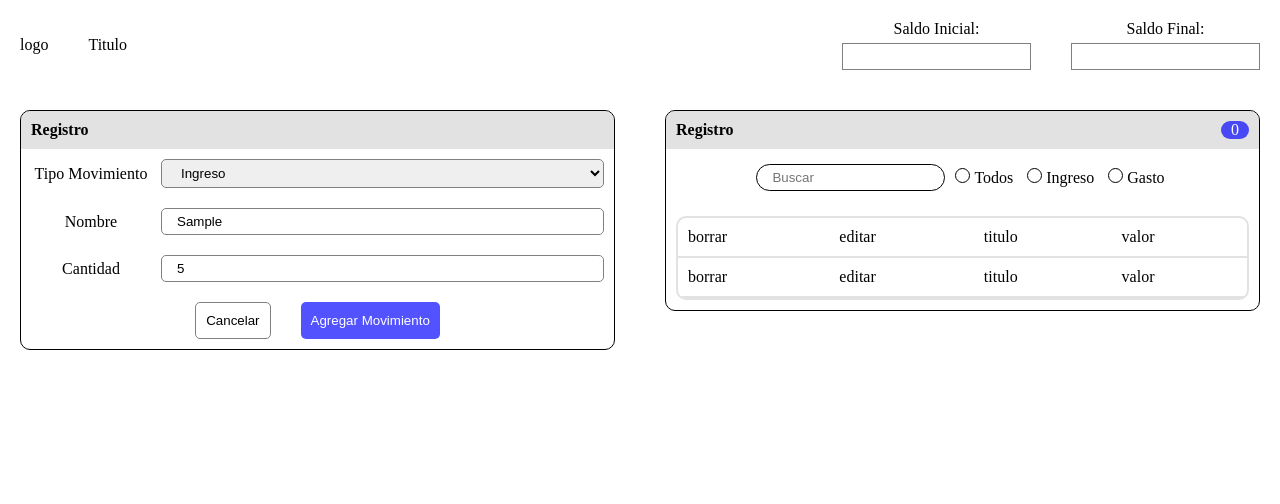
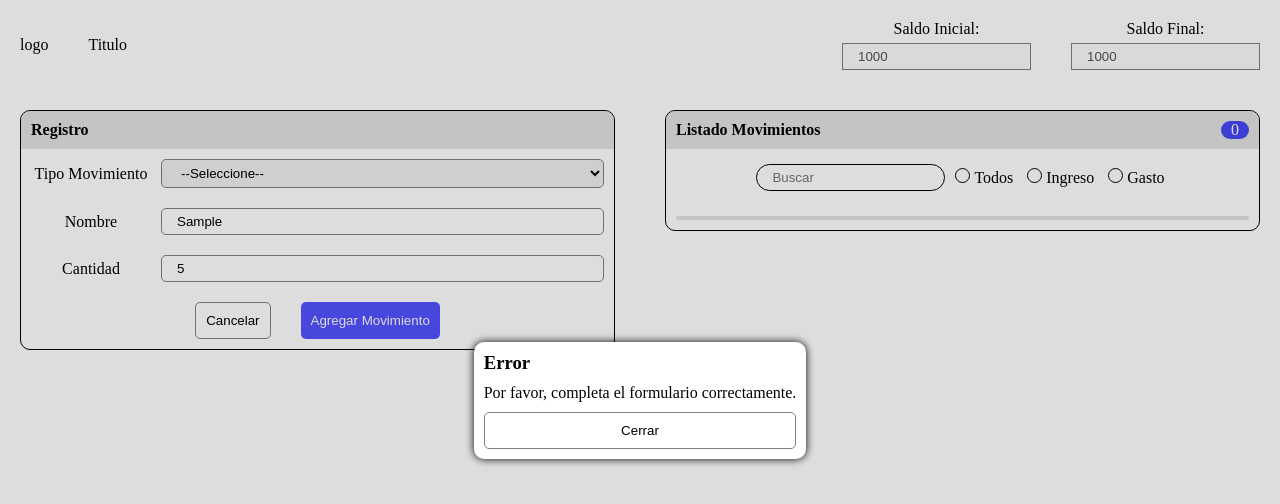
Before and after one commit to Elianruiz-ux/taller1Ces4, a React (Vite) app: page / in a window 1280 px wide. Both pictures are taken after typing "Sample", "5" into the empty fields and a click on the button "Agregar Movimiento". Shown: the top 504 px of the page. Built offline with nearby package versions, Linux system fonts and the light colour scheme.

Commit message:
logica del resigro lista

```diff
--- a/package.json
+++ b/package.json
@@ -13,7 +13,9 @@
     "react": "^18.2.0",
     "react-dom": "^18.2.0",
     "react-icons": "^4.11.0",
-    "react-router-dom": "^6.16.0"
+    "react-router-dom": "^6.16.0",
+    "react-toastify": "^9.1.3",
+    "uuid": "^9.0.1"
   },
   "devDependencies": {
     "@types/react": "^18.2.15",
--- a/src/App.jsx
+++ b/src/App.jsx
@@ -1,11 +1,14 @@
 import "./App.module.css";
 import { HashRouter, Route, Routes } from "react-router-dom";
 import Home from "./pages/Home/Home";
+import { ToastContainer } from "react-toastify";
+import "react-toastify/dist/ReactToastify.css";
 
 function App() {
   return (
     <HashRouter>
       <main>
+        <ToastContainer autoClose={5000} position="top-center" />
         <Routes>
           <Route path="/" element={<Home />} />
           <Route path="**" element={<Home />} />
--- a/src/components/CardListado/CardListado.jsx
+++ b/src/components/CardListado/CardListado.jsx
@@ -1,12 +1,15 @@
 /* eslint-disable react/prop-types */
 import style from "../CardListado/CardListado.module.css";
+import { BiSolidPencil } from "react-icons/bi";
+import { AiOutlineClose } from "react-icons/ai";
 
-function CardListado() {
-  const num = 0;
+function CardListado({ listadoMovimientos }) {
+  const num = listadoMovimientos.length;
+
   return (
     <div className={`${style.divListado}`}>
       <div className={`${style.containerTitulo}`}>
-        <h4>Registro</h4>
+        <h4>Listado Movimientos</h4>
         <p>{num}</p>
       </div>
       <div className={`${style.containerArray}`}>
@@ -30,18 +33,32 @@ function CardListado() {
         <div className={`${style.containerTabla}`}>
           <table>
             <tbody>
-              <tr>
-                <td>borrar</td>
-                <td> editar</td>
-                <td>titulo</td>
-                <td>valor</td>
-              </tr>
-              <tr>
-                <td>borrar</td>
-                <td> editar</td>
-                <td>titulo</td>
-                <td>valor</td>
-              </tr>
+              {listadoMovimientos?.map((movimiento) => (
+                <tr key={movimiento.id}>
+                  <td>
+                    <button className={`${style.btnEliminar}`}>
+                      <AiOutlineClose />
+                    </button>
+                  </td>
+                  <td>
+                    <button className={`${style.btnEditar}`}>
+                      <BiSolidPencil />
+                    </button>
+                  </td>
+                  <td>{movimiento.nombre}</td>
+                  <td className={`${style.salario}`}>
+                    <span
+                      style={
+                        movimiento.tipoMovimiento == "Gasto"
+                          ? { backgroundColor: "var(--bg-color-7)" }
+                          : { backgroundColor: "var(--bg-color-9)" }
+                      }
+                    >
+                      {movimiento.cantidad}
+                    </span>
+                  </td>
+                </tr>
+              ))}
             </tbody>
           </table>
         </div>
--- a/src/components/CardRegistro/CardRegistro.jsx
+++ b/src/components/CardRegistro/CardRegistro.jsx
@@ -1,9 +1,70 @@
 /* eslint-disable react/prop-types */
+import { useState } from "react";
 import Button from "../Button/Button";
 import style from "../CardRegistro/CardRegistro.module.css";
 import Input from "../Input/Input";
+import { v4 as uuidv4 } from "uuid";
 
-function CardRegistro() {
+function CardRegistro({
+  onAgregarMovimiento,
+  setPopupMessage,
+  setShowSuccessPopup,
+  setShowErrorPopup,
+  saldoFinal,
+}) {
+  const [tipoMovimiento, setTipoMovimiento] = useState("");
+  const [nombre, setNombre] = useState("");
+  const [cantidad, setCantidad] = useState("");
+
+  const handleSubmit = (e) => {
+    e.preventDefault();
+
+    // Validar las entradas
+    if (
+      nombre.trim() === "" ||
+      isNaN(cantidad) ||
+      cantidad <= 0 ||
+      tipoMovimiento === ""
+    ) {
+      setShowErrorPopup(true);
+      setPopupMessage("Por favor, completa el formulario correctamente.");
+      return;
+    }
+
+    if (tipoMovimiento === "Gasto" && cantidad > saldoFinal) {
+      setShowErrorPopup(true);
+      setPopupMessage("No tienes suficiente saldo para este gasto.");
+      return;
+    }
+
+    // Generar un ID único usando uuid
+    const id = uuidv4();
+
+    // Crear un objeto de movimiento
+    const movimiento = {
+      id,
+      tipoMovimiento,
+      nombre,
+      cantidad: parseFloat(cantidad),
+    };
+
+    // Llamar a la función para agregar el movimiento
+    setShowSuccessPopup(true);
+    setPopupMessage(`El ${tipoMovimiento} fue agregado con exitoso`);
+    onAgregarMovimiento(movimiento);
+
+    // Limpiar el formulario
+    setTipoMovimiento("");
+    setNombre("");
+    setCantidad("");
+  };
+
+  const handleCancelar = () => {
+    setTipoMovimiento("");
+    setNombre("");
+    setCantidad("");
+  };
+
   return (
     <div className={`${style.divRegistro}`}>
       <div className={`${style.containerTitulo}`}>
@@ -12,9 +73,16 @@ function CardRegistro() {
       <div className={`${style.containerForm}`}>
         <div className={`${style.containerSelect}`}>
           <label htmlFor="select">Tipo Movimiento</label>
-          <select name="" id="select">
-            <option value="ingreso">Ingreso</option>
-            <option value="gasto">Gasto</option>
+          <select
+            value={tipoMovimiento}
+            onChange={(e) => setTipoMovimiento(e.target.value)}
+            id="select"
+          >
+            <option value="" selected>
+              --Seleccione--
+            </option>
+            <option value="Ingreso">Ingreso</option>
+            <option value="Gasto">Gasto</option>
           </select>
         </div>
         <div className={`${style.containerInput}`}>
@@ -23,6 +91,8 @@ function CardRegistro() {
             idInput={"idnombre"}
             labelName={"Nombre"}
             variant={"forms"}
+            value={nombre}
+            onChange={(e) => setNombre(e.target.value)}
           />
         </div>
         <div className={`${style.containerInput}`}>
@@ -31,11 +101,21 @@ function CardRegistro() {
             idInput={"idcantidad"}
             labelName={"Cantidad"}
             variant={"forms"}
+            value={cantidad}
+            onChange={(e) => setCantidad(e.target.value)}
           />
         </div>
         <div className={`${style.containerButton}`}>
-          <Button nombre={"cancelar"} variant={"cancelar"} />
-          <Button nombre={"agregar movimiento"} variant={"primary"} />
+          <Button
+            nombre={"cancelar"}
+            variant={"cancelar"}
+            onClick={handleCancelar}
+          />
+          <Button
+            nombre={"agregar movimiento"}
+            variant={"primary"}
+            onClick={handleSubmit}
+          />
         </div>
       </div>
     </div>
--- a/src/components/Navbar/Navbar.jsx
+++ b/src/components/Navbar/Navbar.jsx
@@ -2,7 +2,7 @@
 import Input from "../Input/Input";
 import style from "../Navbar/Navbar.module.css";
 
-function Navbar() {
+function Navbar({ saldo, saldoFinal }) {
   return (
     <header className={`${style.divNavbar}`}>
       <nav>
@@ -18,6 +18,8 @@ function Navbar() {
                 idInput={"idsaldoIni"}
                 labelName={"Saldo Inicial: "}
                 variant={"navbar"}
+                disabled={true}
+                value={saldo}
               />
             </li>
             <li>
@@ -26,6 +28,8 @@ function Navbar() {
                 idInput={"idsaldoFin"}
                 labelName={"Saldo Final: "}
                 variant={"navbar"}
+                disabled={true}
+                value={saldoFinal}
               />
             </li>
           </div>
--- /dev/null
+++ b/src/components/Popups/ErrorPopup.jsx
@@ -0,0 +1,17 @@
+/* eslint-disable react/prop-types */
+import Button from "../Button/Button";
+import style from "../Popups/Popups.module.css";
+
+function ErrorPopup({ message, onClose }) {
+  return (
+    <div className={`${style.divPopup}`}>
+      <div>
+        <h3>Error</h3>
+        <p>{message}</p>
+        <Button nombre={"cerrar"} variant={"cancelar"} onClick={onClose} />
+      </div>
+    </div>
+  );
+}
+
+export default ErrorPopup;
--- a/src/components/Popups/Popups.jsx
+++ /dev/null
@@ -1,5 +0,0 @@
-function Popups() {
-  return <div>Popups</div>;
-}
-
-export default Popups;
--- a/src/components/Popups/Popups.module.css
+++ b/src/components/Popups/Popups.module.css
@@ -0,0 +1,21 @@
+.divPopup {
+  width: 100%;
+  height: 100%;
+  position: fixed;
+  z-index: 100;
+  display: flex;
+  place-content: center;
+  place-items: center;
+  background-color: var(--bg-color-10);
+}
+
+.divPopup div {
+  width: max-content;
+  filter: drop-shadow(0px 0px 4px var(--bg-color-4));
+  border-radius: 10px;
+  padding: 10px;
+  height: fit-content;
+  background-color: var(--bg-color-2);
+  display: grid;
+  gap: 10px;
+}
--- /dev/null
+++ b/src/components/Popups/SuccessPopup.jsx
@@ -0,0 +1,17 @@
+/* eslint-disable react/prop-types */
+import Button from "../Button/Button";
+import style from "../Popups/Popups.module.css";
+
+function SuccessPopup({ message, onClose }) {
+  return (
+    <div className={`${style.divPopup}`}>
+      <div>
+        <h3>Registro Exitoso</h3>
+        <p>{message}</p>
+        <Button nombre={"cerrar"} variant={"cancelar"} onClick={onClose} />
+      </div>
+    </div>
+  );
+}
+
+export default SuccessPopup;
--- a/src/index.css
+++ b/src/index.css
@@ -5,6 +5,11 @@
   --bg-color-3: #808080;
   --bg-color-4: #000000;
   --bg-color-5: #cbcbcb8f;
+  --bg-color-6: #ff00008f;
+  --bg-color-7: #ff0000;
+  --bg-color-8: #ffae00;
+  --bg-color-9: #389601;
+  --bg-color-10: #00000022;
 }
 
 * {
--- a/src/pages/Home/Home.jsx
+++ b/src/pages/Home/Home.jsx
@@ -1,20 +1,62 @@
 /* eslint-disable react/prop-types */
 import style from "../Home/Home.module.css";
-
 import Navbar from "../../components/Navbar/Navbar";
 import CardRegistro from "../../components/CardRegistro/CardRegistro";
 import CardListado from "../../components/CardListado/CardListado";
+import { useState } from "react";
+import SuccessPopup from "../../components/Popups/SuccessPopup";
+import ErrorPopup from "../../components/Popups/ErrorPopup";
 
 function Home() {
+  const [movimientos, setMovimientos] = useState([]);
+  const [saldo, setSaldo] = useState(1000);
+  const [showSuccessPopup, setShowSuccessPopup] = useState(false);
+  const [showErrorPopup, setShowErrorPopup] = useState(false);
+  const [popupMessage, setPopupMessage] = useState("");
+
+  const saldoFinal = movimientos.reduce((total, movimiento) => {
+    if (movimiento.tipoMovimiento === "Ingreso") {
+      return total + movimiento.cantidad;
+    } else if (movimiento.tipoMovimiento === "Gasto") {
+      return total - movimiento.cantidad;
+    }
+    return total;
+  }, saldo);
+
+  const agregarMovimiento = (movimiento) => {
+    // Agregar el movimiento al estado de movimientos
+    setMovimientos([...movimientos, movimiento]);
+  };
+
   return (
     <div>
-      <Navbar></Navbar>
+      {showSuccessPopup && (
+        <SuccessPopup
+          message={popupMessage}
+          onClose={() => setShowSuccessPopup(false)}
+        />
+      )}
+      {showErrorPopup && (
+        <ErrorPopup
+          message={popupMessage}
+          onClose={() => setShowErrorPopup(false)}
+        />
+      )}
+      <Navbar saldo={saldo} saldoFinal={saldoFinal}></Navbar>
       <main className={`${style.mainContainer}`}>
         <section>
-          <CardRegistro></CardRegistro>
+          <CardRegistro
+            onAgregarMovimiento={agregarMovimiento}
+            saldo={saldo}
+            setSaldo={setSaldo}
+            setPopupMessage={setPopupMessage}
+            setShowSuccessPopup={setShowSuccessPopup}
+            setShowErrorPopup={setShowErrorPopup}
+            saldoFinal={saldoFinal}
+          />
         </section>
         <section>
-          <CardListado></CardListado>
+          <CardListado listadoMovimientos={movimientos} />
         </section>
       </main>
     </div>
```
Also changed, not shown: src/components/CardListado/CardListado.module.css (+29 -0 lines), 1 other file (tests, documents, lock files or other folders).
